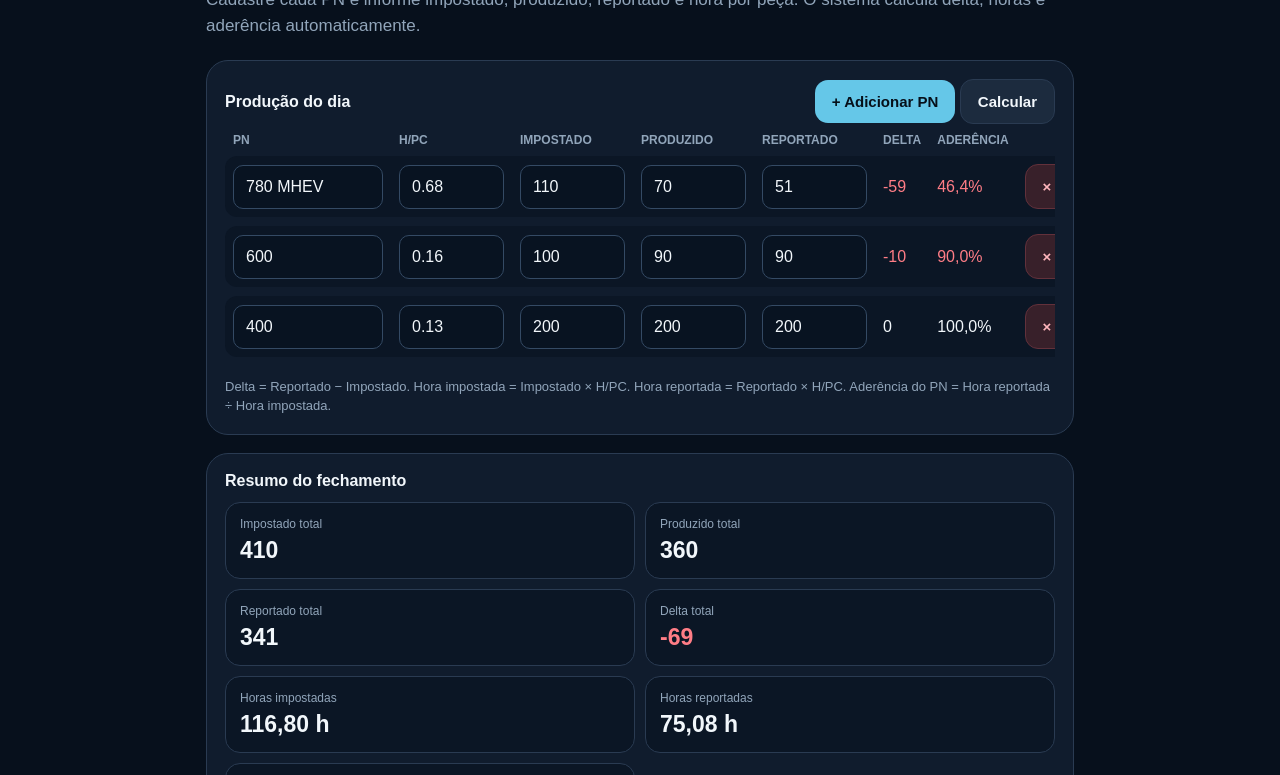
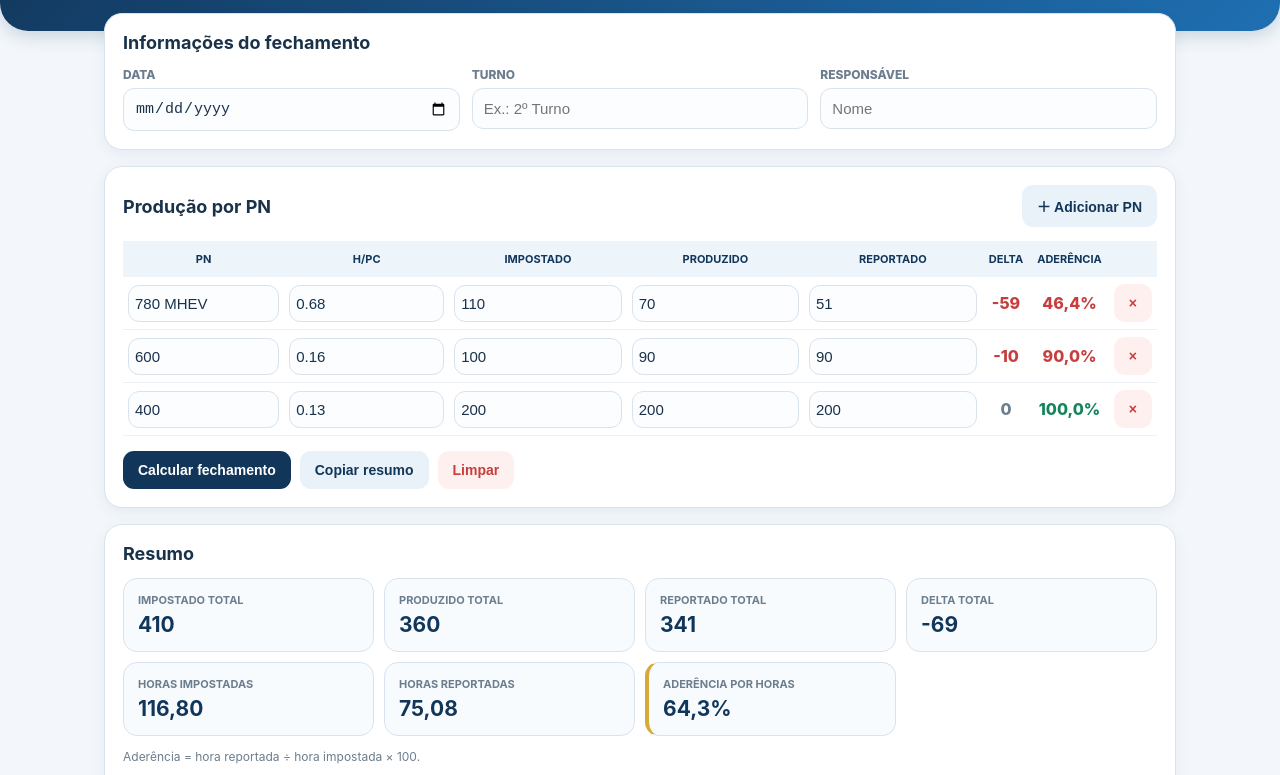
Before and after one commit to evellinfernanda32-ctrl/Fechamento-diario, a plain HTML site: page index.html in a window 1280 px wide. Shown: the part 114-889 px from the top of the page. Drawn offline with Linux system fonts and the light colour scheme.

Commit message:
Refactor index.html for layout and functionality improvements
Updated title and styles for improved layout and design. Enhanced JavaScript functions for better data handling and user interaction.

```diff
--- a/index.html
+++ b/index.html
@@ -3,172 +3,507 @@
 <head>
 <meta charset="UTF-8">
 <meta name="viewport" content="width=device-width, initial-scale=1.0">
-<title>Fechamento Diário 2.0</title>
+<title>Fechamento Diário</title>
+
 <style>
 :root{
-  --bg:#07101c; --card:#101c2d; --line:#2a3b52; --text:#f2f7fb;
-  --muted:#91a5ba; --accent:#65c7e8; --good:#55d69a; --bad:#ff7d86;
+--navy:#12365a;
+--blue:#1f6fb2;
+--light:#f3f7fb;
+--border:#d9e3ed;
+--text:#19324a;
+--muted:#6c7d8d;
+--green:#16845b;
+--red:#c83d3d;
+--gold:#d6a93a;
 }
+
 *{box-sizing:border-box}
-body{margin:0;background:var(--bg);color:var(--text);font-family:Arial,sans-serif}
-main{max-width:900px;margin:auto;padding:24px 16px 50px}
-.kicker{color:var(--accent);letter-spacing:5px;font-weight:700;font-size:14px}
-h1{font-size:38px;margin:10px 0 8px}
-.subtitle{color:var(--muted);font-size:17px;line-height:1.5;margin-bottom:22px}
-.card{background:var(--card);border:1px solid var(--line);border-radius:22px;padding:18px;margin-bottom:18px}
-.toolbar{display:flex;gap:10px;flex-wrap:wrap;align-items:center;justify-content:space-between}
-button{border:0;border-radius:13px;padding:13px 17px;font-weight:700;font-size:15px;cursor:pointer}
-.primary{background:var(--accent);color:#06101a}
-.secondary{background:#1c2b3e;color:var(--text);border:1px solid var(--line)}
-.danger{background:#38202a;color:#ffb5bc;border:1px solid #62313b}
-table{width:100%;border-collapse:separate;border-spacing:0 9px;min-width:760px}
-.table-wrap{overflow-x:auto}
-th{color:var(--muted);font-size:12px;text-align:left;padding:0 8px}
-td{background:#0b1625;padding:8px}
-td:first-child{border-radius:12px 0 0 12px}
-td:last-child{border-radius:0 12px 12px 0}
-input{width:100%;background:#081321;color:var(--text);border:1px solid #344a64;border-radius:10px;padding:12px;font-size:16px;outline:none}
-input:focus{border-color:var(--accent)}
-.num{min-width:105px}
-.pn{min-width:150px}
-.summary{display:grid;grid-template-columns:repeat(2,1fr);gap:10px}
-.metric{background:#0b1625;border:1px solid var(--line);border-radius:15px;padding:14px}
-.metric span{display:block;color:var(--muted);font-size:12px;margin-bottom:6px}
-.metric strong{font-size:23px}
-.good{color:var(--good)!important}.bad{color:var(--bad)!important}
-.note{color:var(--muted);font-size:13px;line-height:1.45;margin-top:12px}
-.result{margin-top:16px}
-#copyStatus{color:var(--good);font-size:13px;margin-left:8px}
-@media(max-width:600px){
-  main{padding:20px 12px 40px} h1{font-size:31px}
-  .summary{grid-template-columns:1fr}
+
+body{
+margin:0;
+font-family:-apple-system,BlinkMacSystemFont,"Segoe UI",Arial,sans-serif;
+background:var(--light);
+color:var(--text);
+}
+
+header{
+background:linear-gradient(135deg,var(--navy),var(--blue));
+color:white;
+padding:28px 18px 34px;
+border-radius:0 0 28px 28px;
+box-shadow:0 5px 18px #12365a30;
+}
+
+.header{
+max-width:1100px;
+margin:auto;
+}
+
+.eyebrow{
+font-size:12px;
+letter-spacing:2px;
+font-weight:800;
+opacity:.85;
+}
+
+h1{
+margin:6px 0 0;
+font-size:30px;
+}
+
+.subtitle{
+margin:6px 0 0;
+opacity:.9;
+}
+
+main{
+max-width:1100px;
+margin:-18px auto 40px;
+padding:0 14px;
+}
+
+.panel{
+background:white;
+border:1px solid var(--border);
+border-radius:18px;
+padding:18px;
+margin-bottom:16px;
+box-shadow:0 4px 14px #1f4a6e12;
+}
+
+.title{
+display:flex;
+justify-content:space-between;
+align-items:center;
+margin-bottom:14px;
+}
+
+h2{
+font-size:18px;
+margin:0;
+}
+
+.fields{
+display:grid;
+grid-template-columns:repeat(3,1fr);
+gap:12px;
+}
+
+label{
+font-size:12px;
+font-weight:800;
+color:var(--muted);
+display:block;
+margin-bottom:6px;
+}
+
+input{
+width:100%;
+padding:11px;
+border:1px solid var(--border);
+border-radius:11px;
+background:#fbfdff;
+font-size:15px;
+color:var(--text);
+}
+
+.table{
+overflow-x:auto;
+}
+
+table{
+width:100%;
+border-collapse:separate;
+border-spacing:0;
+min-width:820px;
+}
+
+th{
+background:#edf4fa;
+color:var(--navy);
+font-size:11px;
+padding:11px 7px;
+}
+
+td{
+padding:7px 5px;
+border-bottom:1px solid #edf1f5;
+text-align:center;
+}
+
+td input{
+padding:9px 6px;
+}
+
+.result{
+font-weight:800;
+white-space:nowrap;
+}
+
+.green{color:var(--green)}
+.red{color:var(--red)}
+.gray{color:var(--muted)}
+
+button{
+border:0;
+border-radius:11px;
+padding:11px 15px;
+font-weight:800;
+font-size:14px;
+cursor:pointer;
+}
+
+.primary{
+background:var(--navy);
+color:white;
+}
+
+.secondary{
+background:#e9f2f9;
+color:var(--navy);
+}
+
+.danger{
+background:#fff0f0;
+color:var(--red);
+}
+
+.actions{
+display:flex;
+gap:9px;
+flex-wrap:wrap;
+margin-top:15px;
+}
+
+.summary{
+display:grid;
+grid-template-columns:repeat(4,1fr);
+gap:10px;
+}
+
+.card{
+background:#f8fbfe;
+border:1px solid var(--border);
+border-radius:14px;
+padding:14px;
+}
+
+.card small{
+display:block;
+color:var(--muted);
+font-weight:700;
+font-size:11px;
+margin-bottom:5px;
+}
+
+.card strong{
+font-size:21px;
+color:var(--navy);
+}
+
+.adherence{
+border-left:4px solid var(--gold);
+}
+
+.note{
+font-size:12px;
+color:var(--muted);
+line-height:1.5;
+}
+
+.footer{
+text-align:center;
+color:var(--muted);
+font-size:11px;
+}
+
+@media(max-width:700px){
+.fields{grid-template-columns:1fr 1fr}
+.summary{grid-template-columns:1fr 1fr}
+}
+
+@media(max-width:450px){
+.fields,.summary{grid-template-columns:1fr}
+h1{font-size:26px}
 }
 </style>
 </head>
+
 <body>
+
+<header>
+<div class="header">
+<div class="eyebrow">CONTROLE OPERACIONAL</div>
+<h1>Fechamento Diário</h1>
+<div class="subtitle">Acompanhamento de produção e aderência</div>
+</div>
+</header>
+
 <main>
-  <div class="kicker">CONTROLE OPERACIONAL</div>
-  <h1>Fechamento diário 2.0</h1>
-  <div class="subtitle">Cadastre cada PN e informe impostado, produzido, reportado e hora por peça. O sistema calcula delta, horas e aderência automaticamente.</div>
 
-  <section class="card">
-    <div class="toolbar">
-      <strong>Produção do dia</strong>
-      <div>
-        <button class="primary" onclick="addRow()">+ Adicionar PN</button>
-        <button class="secondary" onclick="calculate()">Calcular</button>
-      </div>
+<section class="panel">
+<div class="title">
+<h2>Informações do fechamento</h2>
 </div>
 
-    <div class="table-wrap">
+<div class="fields">
+
+<div>
+<label>DATA</label>
+<input id="data" type="date">
+</div>
+
+<div>
+<label>TURNO</label>
+<input id="turno" placeholder="Ex.: 2º Turno">
+</div>
+
+<div>
+<label>RESPONSÁVEL</label>
+<input id="responsavel" placeholder="Nome">
+</div>
+
+</div>
+</section>
+
+<section class="panel">
+
+<div class="title">
+<h2>Produção por PN</h2>
+<button class="secondary" onclick="addRow()">＋ Adicionar PN</button>
+</div>
+
+<div class="table">
 <table>
 <thead>
 <tr>
-            <th>PN</th><th>H/PC</th><th>IMPOSTADO</th><th>PRODUZIDO</th><th>REPORTADO</th><th>DELTA</th><th>ADERÊNCIA</th><th></th>
+<th>PN</th>
+<th>H/PC</th>
+<th>IMPOSTADO</th>
+<th>PRODUZIDO</th>
+<th>REPORTADO</th>
+<th>DELTA</th>
+<th>ADERÊNCIA</th>
+<th></th>
 </tr>
 </thead>
+
 <tbody id="rows"></tbody>
 </table>
 </div>
 
-    <div class="note">
-      Delta = Reportado − Impostado. Hora impostada = Impostado × H/PC.
-      Hora reportada = Reportado × H/PC. Aderência do PN = Hora reportada ÷ Hora impostada.
+<div class="actions">
+<button class="primary" onclick="calculate()">Calcular fechamento</button>
+<button class="secondary" onclick="copySummary()">Copiar resumo</button>
+<button class="danger" onclick="clearAll()">Limpar</button>
 </div>
+
 </section>
 
-  <section class="card result">
-    <strong>Resumo do fechamento</strong>
-    <div class="summary" style="margin-top:12px">
-      <div class="metric"><span>Impostado total</span><strong id="tImp">0</strong></div>
-      <div class="metric"><span>Produzido total</span><strong id="tProd">0</strong></div>
-      <div class="metric"><span>Reportado total</span><strong id="tRep">0</strong></div>
-      <div class="metric"><span>Delta total</span><strong id="tDelta">0</strong></div>
-      <div class="metric"><span>Horas impostadas</span><strong id="tHI">0,00 h</strong></div>
-      <div class="metric"><span>Horas reportadas</span><strong id="tHR">0,00 h</strong></div>
-      <div class="metric"><span>Aderência por horas</span><strong id="tAd">0,0%</strong></div>
+<section class="panel">
+
+<div class="title">
+<h2>Resumo</h2>
 </div>
-    <div class="note">
-      A aderência total exibida aqui é calculada pelas horas (horas reportadas ÷ horas impostadas).
-      Se o seu fechamento oficial usar outra regra para o total, vamos ajustar depois com um exemplo real.
+
+<div class="summary">
+
+<div class="card">
+<small>IMPOSTADO TOTAL</small>
+<strong id="totImp">0</strong>
 </div>
-    <div style="margin-top:16px">
-      <button class="primary" onclick="copySummary()">Copiar resumo</button>
-      <span id="copyStatus"></span>
+
+<div class="card">
+<small>PRODUZIDO TOTAL</small>
+<strong id="totProd">0</strong>
 </div>
+
+<div class="card">
+<small>REPORTADO TOTAL</small>
+<strong id="totRep">0</strong>
+</div>
+
+<div class="card">
+<small>DELTA TOTAL</small>
+<strong id="totDelta">0</strong>
+</div>
+
+<div class="card">
+<small>HORAS IMPOSTADAS</small>
+<strong id="totHI">0,00</strong>
+</div>
+
+<div class="card">
+<small>HORAS REPORTADAS</small>
+<strong id="totHR">0,00</strong>
+</div>
+
+<div class="card adherence">
+<small>ADERÊNCIA POR HORAS</small>
+<strong id="totAder">0%</strong>
+</div>
+
+</div>
+
+<p class="note">
+Aderência = hora reportada ÷ hora impostada × 100.
+</p>
+
 </section>
+
+<div class="footer">
+Fechamento Diário • Controle Operacional
+</div>
+
 </main>
 
 <script>
-const rows = document.getElementById('rows');
 
-function addRow(data={}){
-  const tr=document.createElement('tr');
+const rows=document.getElementById("rows");
+
+function addRow(pn="",hpc="",imp="",prod="",rep=""){
+
+let tr=document.createElement("tr");
+
 tr.innerHTML=`
-    <td><input class="pn" placeholder="Ex.: 780 MHEV" value="${data.pn||''}"></td>
-    <td><input class="num hpc" type="number" step="0.001" placeholder="0,68" value="${data.hpc??''}"></td>
-    <td><input class="num imp" type="number" step="1" placeholder="110" value="${data.imp??''}"></td>
-    <td><input class="num prod" type="number" step="1" placeholder="70" value="${data.prod??''}"></td>
-    <td><input class="num rep" type="number" step="1" placeholder="51" value="${data.rep??''}"></td>
-    <td class="delta">—</td>
-    <td class="adh">—</td>
-    <td><button class="danger" onclick="this.closest('tr').remove();calculate()">×</button></td>`;
+
+<td>
+<input class="pn" value="${pn}" placeholder="PN">
+</td>
+
+<td>
+<input class="hpc" type="number" step="0.001" value="${hpc}" placeholder="0,000">
+</td>
+
+<td>
+<input class="imp" type="number" value="${imp}" placeholder="0">
+</td>
+
+<td>
+<input class="prod" type="number" value="${prod}" placeholder="0">
+</td>
+
+<td>
+<input class="rep" type="number" value="${rep}" placeholder="0">
+</td>
+
+<td class="result delta gray">—</td>
+
+<td class="result ader gray">—</td>
+
+<td>
+<button class="danger" onclick="this.closest('tr').remove();calculate()">×</button>
+</td>
+
+`;
+
 rows.appendChild(tr);
 }
 
-function n(v){ return Number(v)||0 }
-function fmt(v,d=0){ return v.toLocaleString('pt-BR',{minimumFractionDigits:d,maximumFractionDigits:d}) }
+function fmt(n,d=2){
+
+return Number(n||0).toLocaleString("pt-BR",{
+minimumFractionDigits:d,
+maximumFractionDigits:d
+});
+
+}
 
 function calculate(){
-  let imp=0, prod=0, rep=0, delta=0, hI=0, hR=0;
-  [...rows.children].forEach(tr=>{
-    const h=n(tr.querySelector('.hpc').value);
-    const i=n(tr.querySelector('.imp').value);
-    const p=n(tr.querySelector('.prod').value);
-    const r=n(tr.querySelector('.rep').value);
-    const d=r-i;
-    const hi=i*h, hr=r*h;
-    const a=i>0 ? (hr/hi)*100 : 0;
-    tr.querySelector('.delta').textContent=fmt(d);
-    tr.querySelector('.delta').className='delta '+(d<0?'bad':d>0?'good':'');
-    tr.querySelector('.adh').textContent=i>0 ? fmt(a,1)+'%' : '—';
-    tr.querySelector('.adh').className='adh '+(a<100?'bad':a>100?'good':'');
-    imp+=i; prod+=p; rep+=r; delta+=d; hI+=hi; hR+=hr;
+
+let ti=0,tp=0,tr=0,hi=0,hr=0;
+
+[...rows.children].forEach(row=>{
+
+let h=+row.querySelector(".hpc").value||0;
+let imp=+row.querySelector(".imp").value||0;
+let prod=+row.querySelector(".prod").value||0;
+let rep=+row.querySelector(".rep").value||0;
+
+let delta=rep-imp;
+let horaImp=imp*h;
+let horaRep=rep*h;
+let ader=horaImp?(horaRep/horaImp)*100:0;
+
+ti+=imp;
+tp+=prod;
+tr+=rep;
+hi+=horaImp;
+hr+=horaRep;
+
+let d=row.querySelector(".delta");
+let a=row.querySelector(".ader");
+
+d.textContent=(delta>0?"+":"")+fmt(delta,0);
+d.className="result delta "+(delta>0?"green":delta<0?"red":"gray");
+
+a.textContent=fmt(ader,1)+"%";
+a.className="result ader "+(ader>=100?"green":ader<100?"red":"gray");
+
 });
-  const totalA=hI>0?(hR/hI)*100:0;
-  document.getElementById('tImp').textContent=fmt(imp);
-  document.getElementById('tProd').textContent=fmt(prod);
-  document.getElementById('tRep').textContent=fmt(rep);
-  document.getElementById('tDelta').textContent=fmt(delta);
-  document.getElementById('tDelta').className=delta<0?'bad':delta>0?'good':'';
-  document.getElementById('tHI').textContent=fmt(hI,2)+' h';
-  document.getElementById('tHR').textContent=fmt(hR,2)+' h';
-  document.getElementById('tAd').textContent=fmt(totalA,1)+'%';
-  document.getElementById('tAd').className=totalA<100?'bad':totalA>100?'good':'';
+
+let totalDelta=tr-ti;
+let totalAder=hi?(hr/hi)*100:0;
+
+document.getElementById("totImp").textContent=fmt(ti,0);
+document.getElementById("totProd").textContent=fmt(tp,0);
+document.getElementById("totRep").textContent=fmt(tr,0);
+document.getElementById("totDelta").textContent=(totalDelta>0?"+":"")+fmt(totalDelta,0);
+document.getElementById("totHI").textContent=fmt(hi);
+document.getElementById("totHR").textContent=fmt(hr);
+document.getElementById("totAder").textContent=fmt(totalAder,1)+"%";
+
 }
 
 function copySummary(){
-  const text=`FECHAMENTO DIÁRIO
-Impostado: ${document.getElementById('tImp').textContent}
-Produzido: ${document.getElementById('tProd').textContent}
-Reportado: ${document.getElementById('tRep').textContent}
-Delta: ${document.getElementById('tDelta').textContent}
-Hora impostada: ${document.getElementById('tHI').textContent}
-Hora reportada: ${document.getElementById('tHR').textContent}
-Aderência por horas: ${document.getElementById('tAd').textContent}`;
-  navigator.clipboard?.writeText(text).then(()=>{
-    document.getElementById('copyStatus').textContent='Resumo copiado!';
-  }).catch(()=>{
-    document.getElementById('copyStatus').textContent='Selecione e copie o resumo manualmente.';
-  });
+
+calculate();
+
+let texto=
+`FECHAMENTO DIÁRIO
+
+Data: ${document.getElementById("data").value||"—"}
+Turno: ${document.getElementById("turno").value||"—"}
+Responsável: ${document.getElementById("responsavel").value||"—"}
+
+Impostado: ${document.getElementById("totImp").textContent}
+Produzido: ${document.getElementById("totProd").textContent}
+Reportado: ${document.getElementById("totRep").textContent}
+Delta: ${document.getElementById("totDelta").textContent}
+Horas impostadas: ${document.getElementById("totHI").textContent}
+Horas reportadas: ${document.getElementById("totHR").textContent}
+Aderência: ${document.getElementById("totAder").textContent}`;
+
+navigator.clipboard?.writeText(texto);
+
+alert("Resumo copiado!");
+
 }
 
-[
- {pn:'780 MHEV',hpc:0.68,imp:110,prod:70,rep:51},
- {pn:'600',hpc:0.16,imp:100,prod:90,rep:90},
- {pn:'400',hpc:0.13,imp:200,prod:200,rep:200}
-].forEach(addRow);
+function clearAll(){
+
+if(confirm("Limpar todos os dados?")){
+
+rows.innerHTML="";
+
+addRow("780 MHEV","0.68","110","70","51");
+addRow("600","0.16","100","90","90");
+addRow("400","0.13","200","200","200");
+
 calculate();
+
+}
+
+}
+
+addRow("780 MHEV","0.68","110","70","51");
+addRow("600","0.16","100","90","90");
+addRow("400","0.13","200","200","200");
+
+calculate();
+
 </script>
+
 </body>
 </html>
```
Lines whose indentation alone changed are shown as unchanged.
